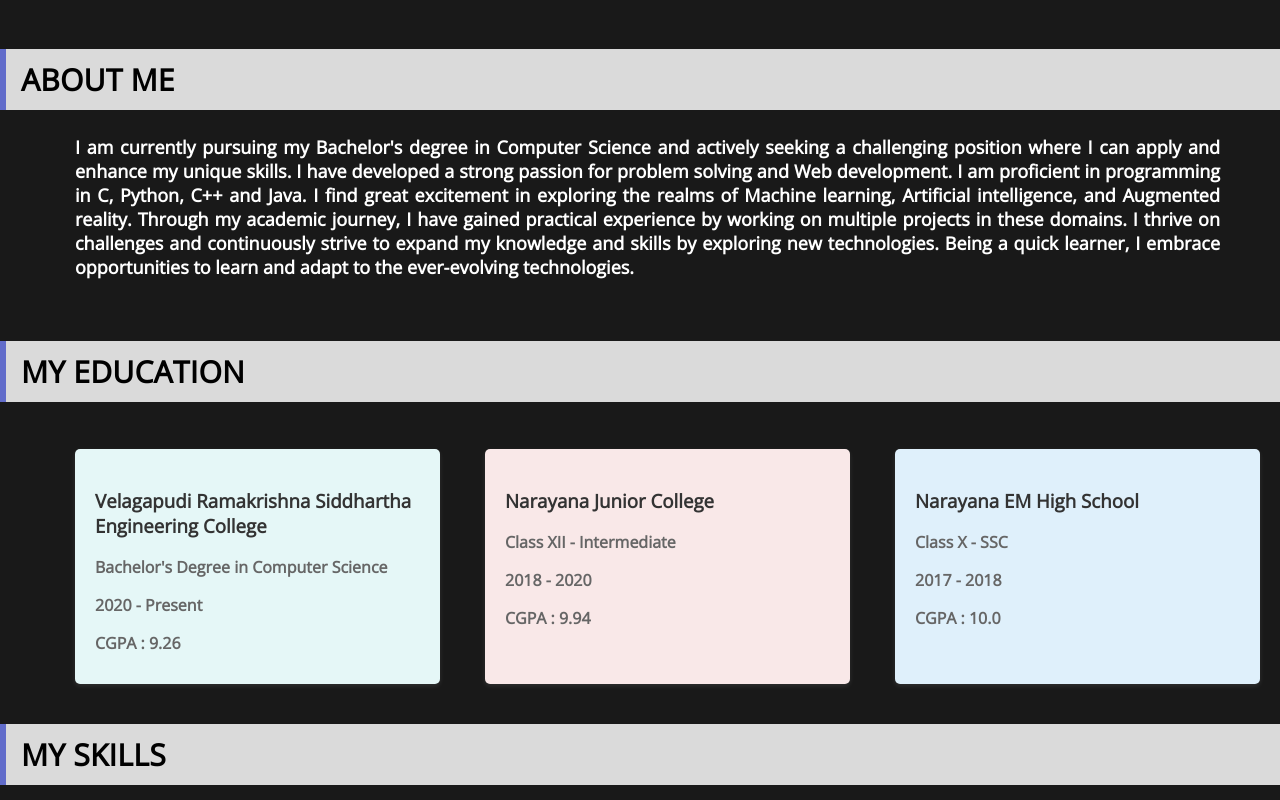
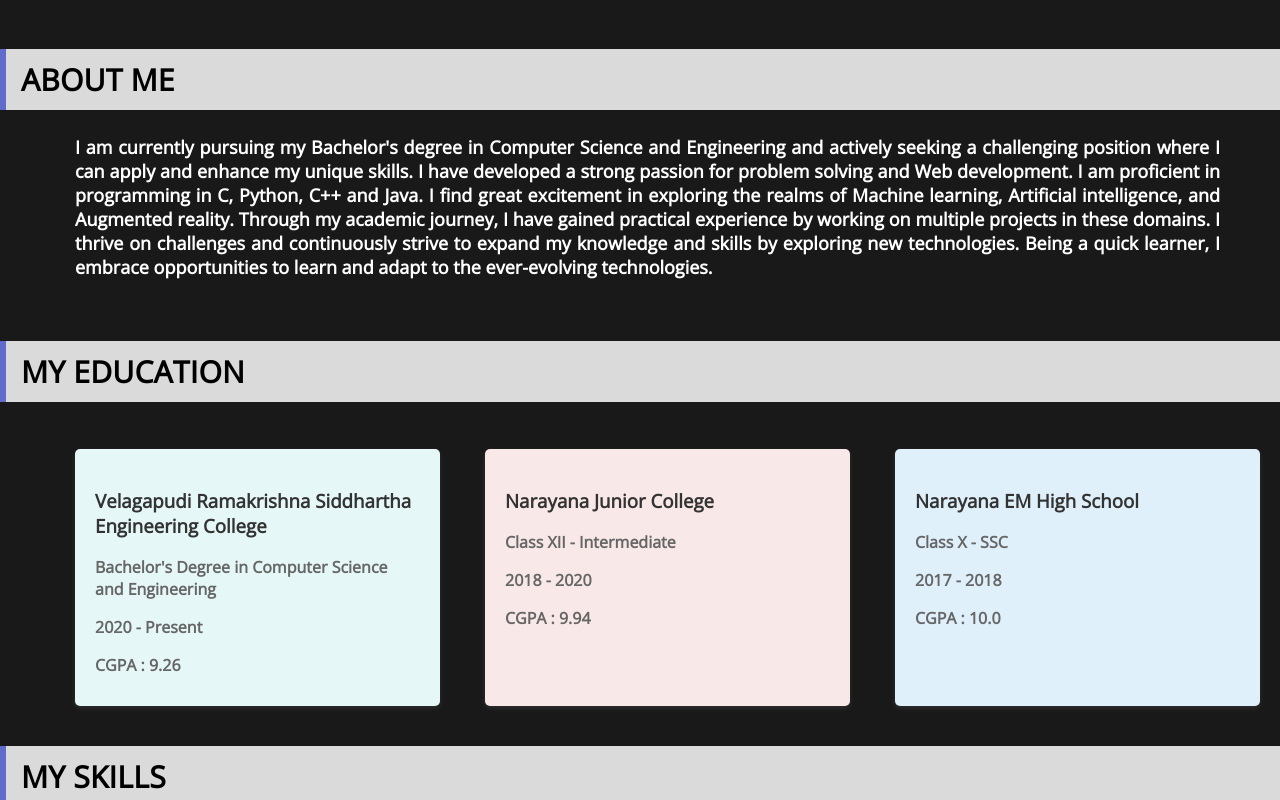
Before and after one commit to Lohitharepalle/My-Portfolio, a plain HTML site: page index.html in a window 1280 px wide. Shown: the part 469-1269 px from the top of the page. Drawn offline with nearby package versions, Linux system fonts and the light colour scheme; a web font is replaced by a local one.

Commit message:
initial commit

```diff
--- a/index.html
+++ b/index.html
@@ -69,7 +69,7 @@
 
 </h2>
 <div class="abt-text">
-  I am currently pursuing my Bachelor's degree in Computer Science and actively seeking a challenging position where I
+  I am currently pursuing my Bachelor's degree in Computer Science and Engineering and actively seeking a challenging position where I
   can apply and enhance my unique skills. I have developed a strong passion for problem solving and Web development.
   I am proficient in programming in C, Python, C++ and Java.
   I find great excitement in exploring the realms of Machine learning, Artificial intelligence, and Augmented reality.
@@ -100,7 +100,7 @@
       <div class="education-container">
         <div class="education-box" style="background-color: rgb(229, 247, 247);">
           <h3>Velagapudi Ramakrishna Siddhartha Engineering College</h3>
-          <p>Bachelor's Degree in Computer Science</p>
+          <p>Bachelor's Degree in Computer Science and Engineering</p>
           <p>2020 - Present</p>
           <p>CGPA : 9.26</p>
         </div>
```
